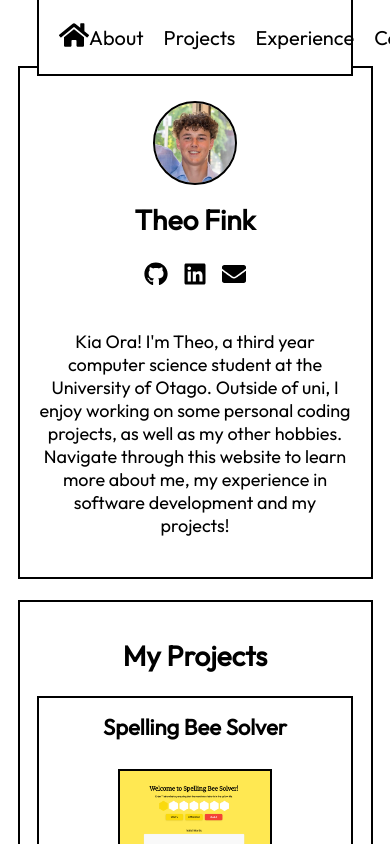
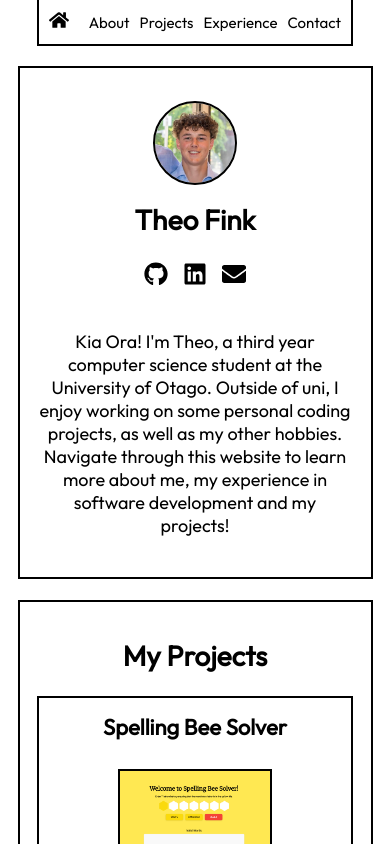
Before and after one commit to theodorefink/portfolio, a React (Vite) app: page / in a window 390 px wide. Shown: the top 844 px of the page. Built offline with nearby package versions, Linux system fonts and the light colour scheme.

Commit message:
fix navbar for mobile

```diff
--- a/src/components/Navbar/Navbar.module.css
+++ b/src/components/Navbar/Navbar.module.css
@@ -57,3 +57,61 @@ nav {
   nav.hidden {
     transform: translateY(-100%); /* Move the navbar out of view */
   }
+
+  @media (max-width: 768px){
+
+    nav {
+      display: flex;
+      justify-content: space-between;
+      align-items: center;
+      padding: 10px 10px;
+      margin-left: 10vw;
+      margin-right: 10vw;
+      position: fixed; /* Keep it fixed at the top */
+      top: 0;
+      left: 0;
+      right: 0;
+      z-index: 1000; /* Make sure it's above other content */
+      background-color: white;
+      outline: 2px solid black;
+      transition: transform 0.3s ease; /* Smooth transition for hide/show */
+    }
+
+    .homeIcon {
+      color: black;
+      font-size: 20px;
+    }
+
+    nav div {
+      display: flex;
+      align-items: center;
+    }
+
+    .navList {
+      display: flex;
+      gap: 10px;
+      list-style-type: none;
+      padding: 0;
+      margin: 0;
+    }
+
+    .navList li {
+      color: black;
+    }
+
+    .navList li a {
+      color: black;
+      text-decoration: none;
+      font-size: 15px;
+    }
+
+    .navList li a:hover {
+      text-decoration: underline; /* Optional: Underline links when hovered */
+    }
+
+    /* Hidden navbar when scrolling down */
+    nav.hidden {
+      transform: translateY(-100%); /* Move the navbar out of view */
+    }
+
+  }
```
